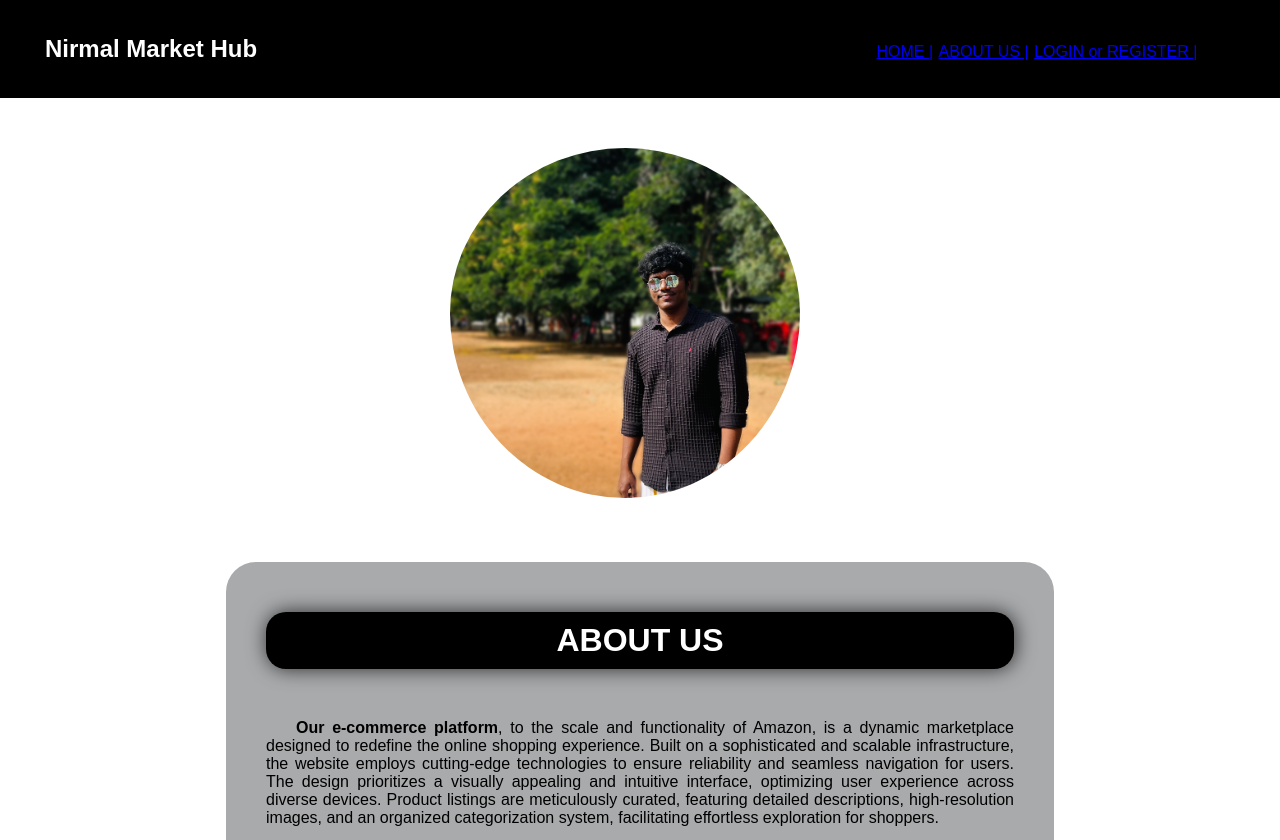
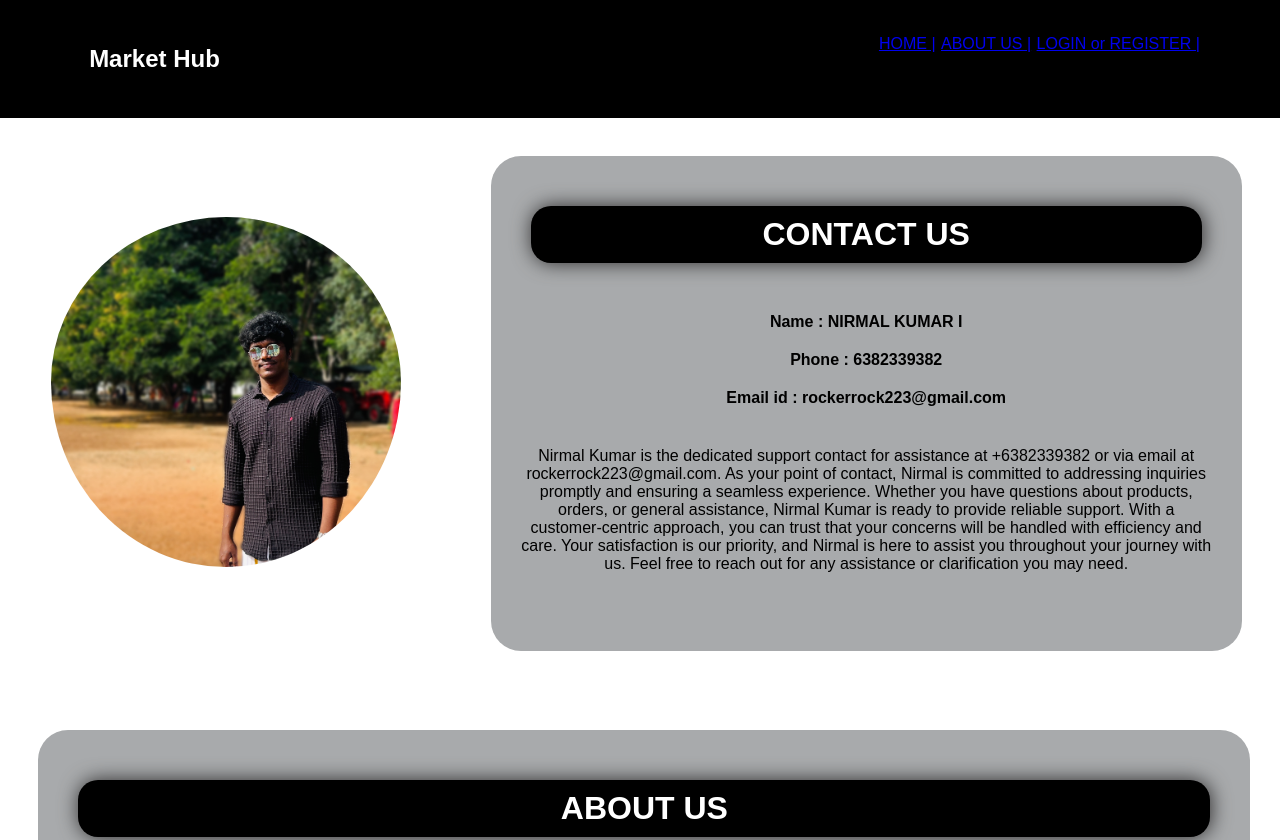
Before and after one commit to NIRMALKUMAR223/NIRMALMARKETHUB, a plain HTML site: page owner.html in a window 1280 px wide. Shown: the top 840 px of the page. Drawn offline with Linux system fonts and the light colour scheme.

Commit message:
ready_owner

```diff
--- a/css/home.css
+++ b/css/home.css
@@ -1,12 +1,17 @@
 *{
     margin: 0px;
     padding: 0px;
-
+    font-family: Arial, Helvetica, sans-serif;
 }
 .nav{
     background-color: rgb(0, 0, 0);
     color: white;
     padding: 35px;
+}
+nav{
+    width: 100%;
+    display: flex;
+    justify-content: space-evenly;
 }
 ul{
     margin-left: 50%;
@@ -23,6 +28,7 @@ li{
 }
 #h{
     display: inline;
+    font-weight: bolder;
 }
 .search{
     margin-right: 10px;
@@ -121,3 +127,10 @@ input{
     margin: 10px;
     display: inline-block;
 }
+#footer{
+    background-color: black;
+    color: white;
+    width: 100%;
+    height: 200px;
+    padding: 20px;
+}
--- a/css/iphone.css
+++ b/css/iphone.css
@@ -7,6 +7,13 @@
     color: white;
     background-color: rgb(0, 0, 0);
     padding: 35px;
+
+}
+nav{
+    width: 100%;
+    display: flex;
+    justify-content: space-evenly;
+
 }
 #h{
     display: inline;
--- a/css/owner.css
+++ b/css/owner.css
@@ -4,9 +4,16 @@
     background-color: rgb(0, 0, 0);
     padding: 35px;
 }
+nav{
+    display: flex;
+    justify-content: space-evenly;
+
+}
 #h{
     display: inline;
     color: rgb(255, 255, 255);
+    font-weight: bolder;
+
 }
 ul{
     margin-left: 50%;
@@ -30,53 +37,53 @@ li{
     font-family: Arial, Helvetica, sans-serif;
 }
 #one{
-
+    margin: 4%;
     padding-bottom: 40px;
-
 }
 #two{
-    width: 60%;
-    margin:20px;
+    text-align: center;
+    width: 90%;
+    height: auto;
     background-color: rgb(168, 170, 172);
-    padding: 30px;
+    color: rgb(0, 0, 0);
     border-radius: 30px;
     transition: all 1s ease-in-out;
+    padding: 30px;
+    margin-bottom: 30px;
+    margin: 3%;
 }
-#two:hover{
-    padding: 40px;
-}
+
 #three{
     width: 90%;
     margin:20px;
-    margin-left: 30px;
+    height: auto;
+    text-align: center;
     background-color: rgb(168, 170, 172);
     padding: 30px;
     border-radius: 30px;
     transition: all 1s ease-in-out;
     margin-bottom: 70px;
     margin-top: 20px;
+    display: inline-block;
+    margin: 3%;
 
 }
-#three:hover{
+#three:hover,#two:hover{
     padding: 40px;
+
 
 }
 img{
     width: 350px;
     height: 350px;
     padding-top:20px ;
-    margin-right: 50px;
     object-fit: cover;
+    position: relative;
     border-radius: 50%;
     display: inline-block;
-    margin-left: 20px;
-    margin-top: 30px;
     transition: all 1s ease-in-out;
 }
-img:hover{
-    width: 380px;
-    height: 380px;
-}
+
 
 #footer{
     text-align: center;
@@ -86,27 +93,18 @@ img:hover{
 strong{
     margin-left: 30px;
 }
-.rip{
-    text-align: center;
-    height: auto;
-    background-color: rgb(168, 170, 172);
-    color: rgb(0, 0, 0);
-    padding-bottom: 0% ;
-}
+
 #img{
-    display: flex;
-    flex-direction: column;
+    justify-content: space-between;
+    align-items: center;
     background-color: rgb(255, 255, 255);
     filter: blur(3);
-    justify-content: center;
-    align-items: center;
     margin-bottom: 40px;
     color: black;
+    display: flex;
+    flex-direction: row;
 }
-#two{
-    text-align: justify;
-    margin: 20px;
-}
+
 #p3{
     color: rgb(0, 0, 0);
     display: inline-block;
@@ -140,6 +138,4 @@ h1{
     text-align: center;
     margin: 10px;
     display: block;
-
-
 }
--- a/owner.html
+++ b/owner.html
@@ -9,7 +9,7 @@
 <body>
     <div class="nav">
         <nav>
-            <h1 id="h">Nirmal Market Hub</h1>
+            <h1 id="h">Market Hub</h1>
             <ul>
                 <li><a href="home.html">HOME |</a></li>
                 <li><a href="owner.html" id="scrollToFooter">ABOUT US |</a></li>
@@ -18,14 +18,28 @@
         </nav>
 
     </div>
-
     <div id="img">
         <div id="one">
-        <img src="img/nirmal.jpeg" alt="" >
+            <img src="img/nirmal.jpeg" alt="" >
         </div>
-        <div id="two">
+        <div id="three">
+            <h1 style="padding: 10px;" id="about"><b>CONTACT US</b></h1>
+            <h4 style="padding: 10px;">Name :   NIRMAL KUMAR I</h4>
+            <h4 style="padding: 10px;">Phone    :   6382339382</h4>
+            <h4 style="padding: 10px;">Email id :   rockerrock223@gmail.com</h4>
+            <p id="footer">Nirmal Kumar is the dedicated support contact for assistance at +6382339382 or via email at rockerrock223@gmail.com.
+                 As your point of contact, Nirmal is committed to addressing inquiries promptly and ensuring a seamless experience.
+                 Whether you have questions about products, orders, or general assistance, Nirmal Kumar is ready to provide
+                  reliable support. With a customer-centric approach, you can trust that your concerns will be handled with
+                  efficiency and care. Your satisfaction is our priority, and Nirmal is here to assist you throughout your
+                  journey with us.
+                Feel free to reach out for any assistance or clarification you may need.</p>
+            <br>
+        </div>
+
+    </div>
+    <div id="two">
         <h1 id="about">ABOUT US</h1>
-
         <p id="p1"><strong>Our e-commerce platform</strong>,  to the scale and functionality of Amazon, is a dynamic marketplace designed to redefine
             the online shopping experience. Built on a sophisticated and scalable infrastructure, the website employs
              cutting-edge technologies to ensure reliability and seamless navigation for users. The design prioritizes a
@@ -43,23 +57,7 @@
         to e-commerce regulations, underscoring our commitment to legal and ethical standards. In essence, our e-commerce
          site aims to provide an unparalleled shopping experience, mirroring the scale and customer-centric
          approach of industry leaders like Amazon.</p></div>
-        </div>
-        <div id="three">
-            <div class="rip">
-            <h1 style="padding: 10px;" id="about"><b>CONTACT US</b></h1>
-            <h4 style="padding: 10px;">Name :   NIRMAL KUMAR I</h4>
-            <h4 style="padding: 10px;">Phone    :   6382339382</h4>
-            <h4 style="padding: 10px;">Email id :   rockerrock223@gmail.com</h4>
-            <p id="footer">Nirmal Kumar is the dedicated support contact for assistance at +6382339382 or via email at rockerrock223@gmail.com.
-                 As your point of contact, Nirmal is committed to addressing inquiries promptly and ensuring a seamless experience.
-                 Whether you have questions about products, orders, or general assistance, Nirmal Kumar is ready to provide
-                  reliable support. With a customer-centric approach, you can trust that your concerns will be handled with
-                  efficiency and care. Your satisfaction is our priority, and Nirmal is here to assist you throughout your
-                  journey with us.
-                Feel free to reach out for any assistance or clarification you may need.</p>
-            <br>
-            </div>
-        </div>
     </div>
+
 </body>
 </html>
```
Also changed, not shown: home.html (+11 -2 lines), index.html (+1 -1 lines).
